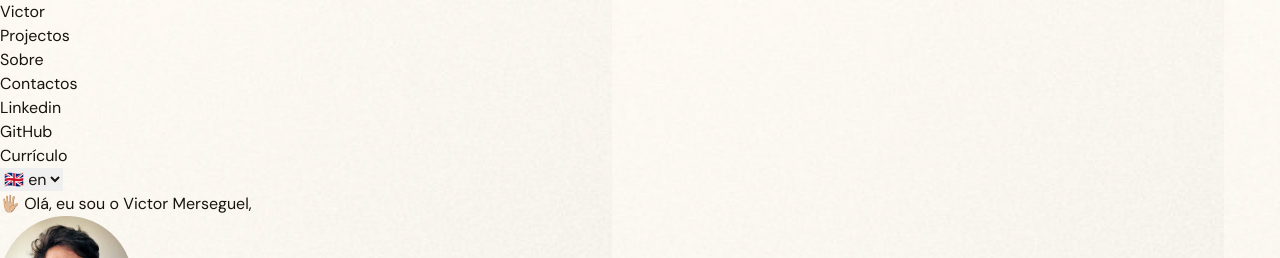
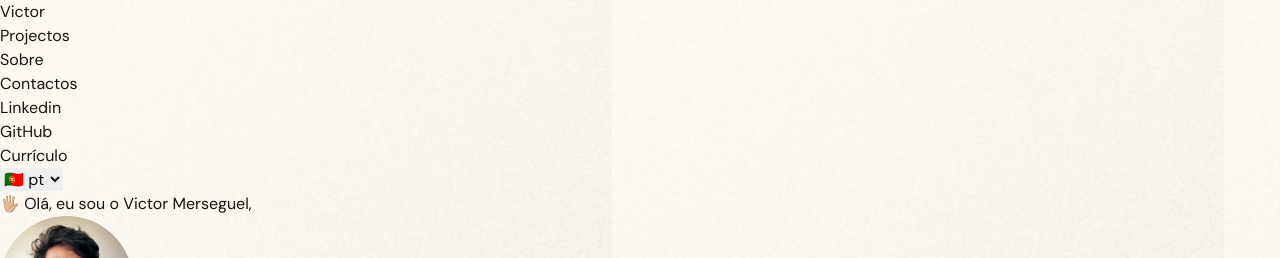
Before and after one commit to victormerseguel/portfolio, a Next.js app: page /pt in a window 1280 px wide. Shown: the top 258 px of the page. Built offline with nearby package versions, Linux system fonts and the light colour scheme.

Commit message:
fix: nav-select default value

```diff
--- a/src/app/components/header/nav-select.tsx
+++ b/src/app/components/header/nav-select.tsx
@@ -1,13 +1,18 @@
 "use client";
+import { usePathname, useRouter, useSearchParams } from "next/navigation";
 import React from "react";
 
 const NavSelect = () => {
+  const router = useRouter();
+  const pathname = usePathname();
+
   return (
     <select
       name="lang"
       id="lang"
-      onChange={(e) => console.log(e.target.value)}
+      onChange={(e) => router.push(`/${e.target.value}`)}
       className="uppercase border-none ml-[-5px] bg-transparent cursor-pointer"
+      value={pathname.replace("/", "")}
     >
       <option value="en">🇬🇧 en</option>
       <option value="pt">🇵🇹 pt</option>
```
